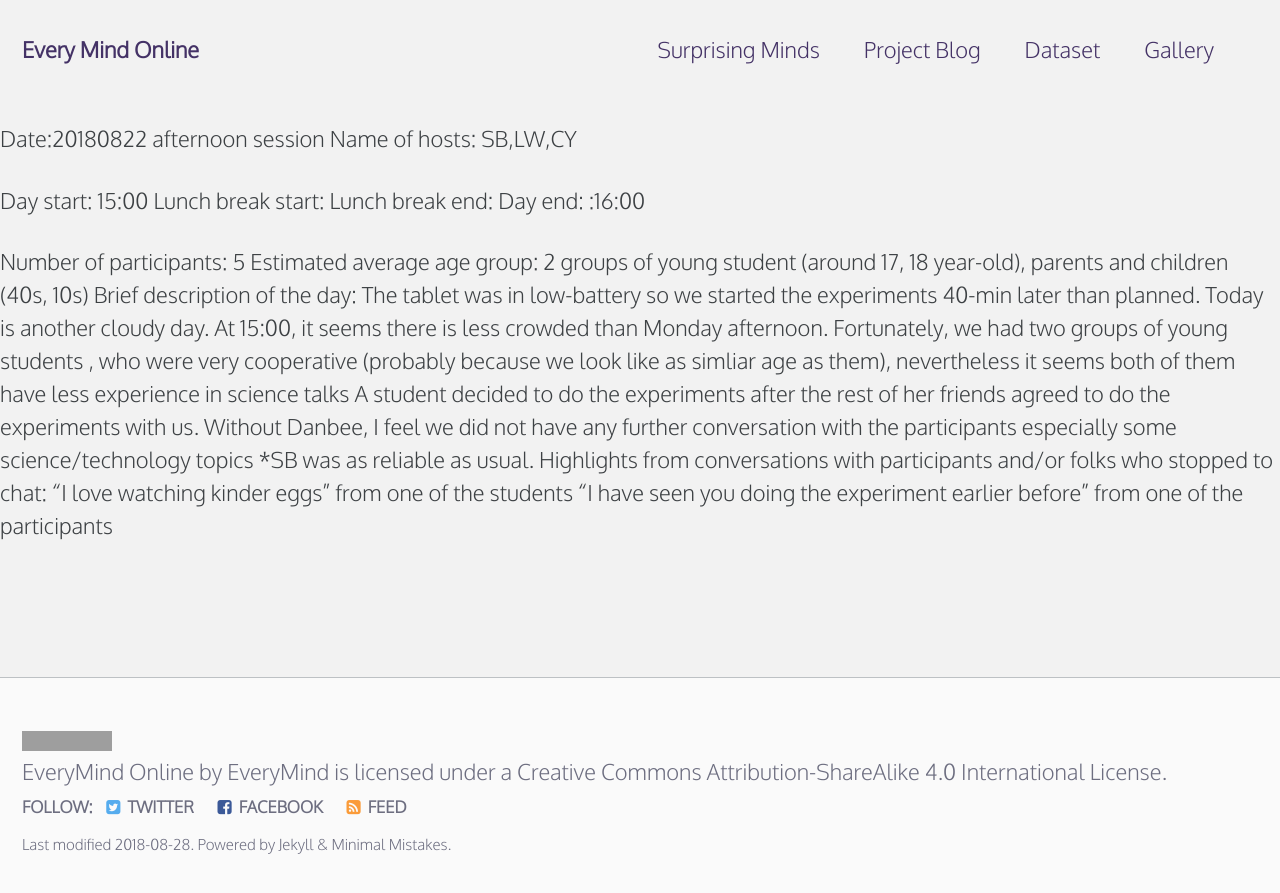
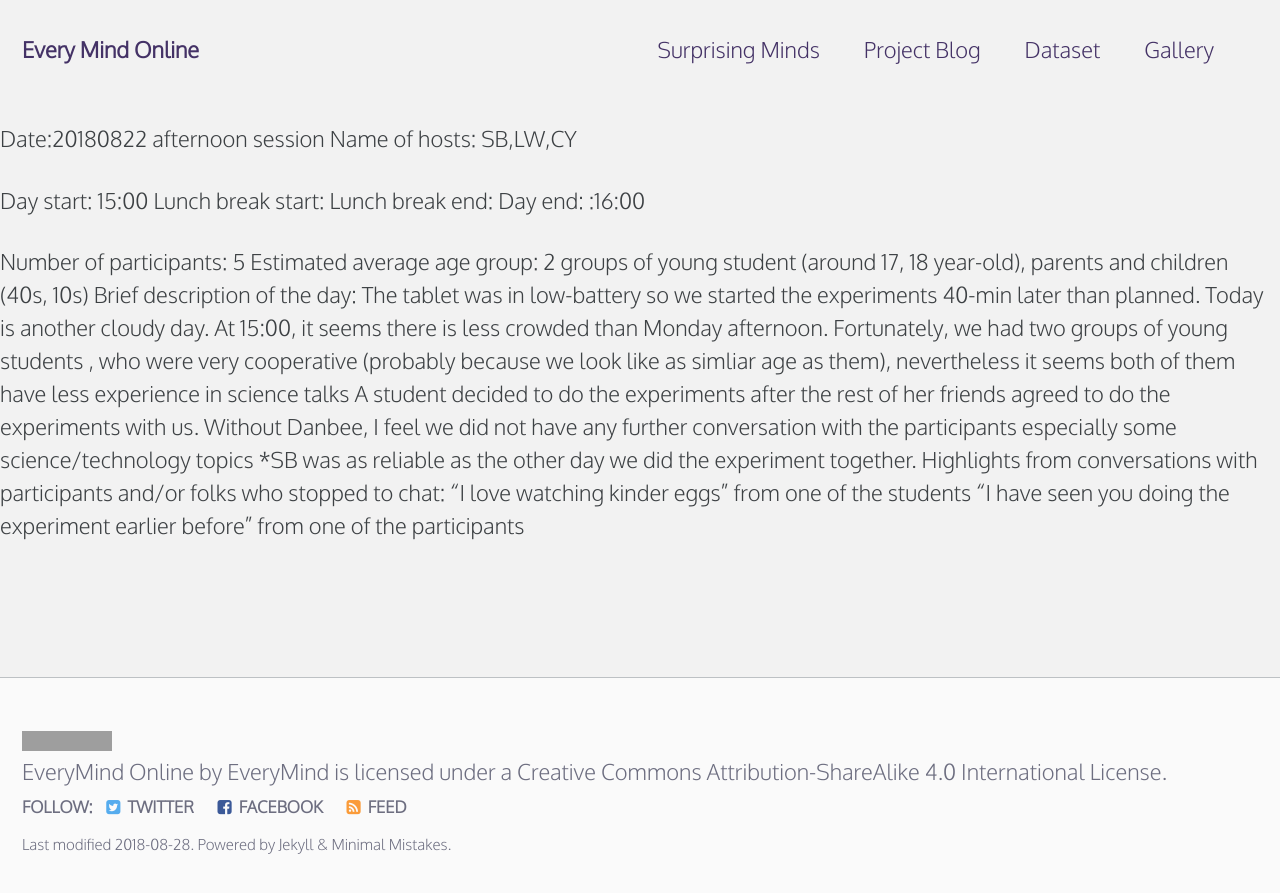
Before and after one commit to everymind/SurprisingMindsOnYoutube, a Jekyll site: the page built from DailyReports/DailyReport_CY_20180822.md, in a window 1280 px wide. Shown: the top 893 px of the page. Built offline with Jekyll 4.4.1, drawn with Linux system fonts in a browser that asks for light colours; our own code applies the rules of GitHub Pages for plain Markdown files; grey boxes are pictures that could not be loaded.

Commit message:
Update and rename DailyReports_CY_20180822.md to DailyReport_CY_20180822.md

```diff
--- a/DailyReports/DailyReports_CY_20180822.md
+++ b/DailyReports/DailyReport_CY_20180822.md
@@ -14,7 +14,7 @@ At 15:00, it seems there is less crowded than Monday afternoon. Fortunately, we
 , who were very cooperative (probably because we look like as simliar age as them), nevertheless it seems both of them have less experience in science talks
 A student decided to do the experiments after the rest of her friends agreed to do the experiments with us.
 Without Danbee, I feel we did not have any further conversation with the participants especially some science/technology topics
-*SB was as reliable as usual.
+*SB was as reliable as the other day we did the experiment together.
 Highlights from conversations with participants and/or folks who stopped to chat:
 "I love watching kinder eggs" from one of the students
 "I have seen you doing the experiment earlier before" from one of the participants
```
